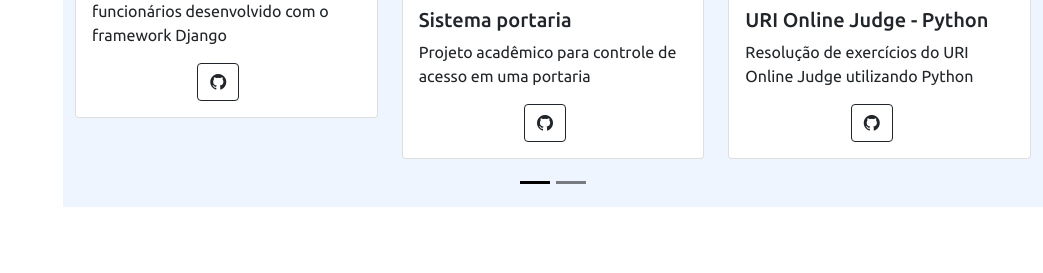
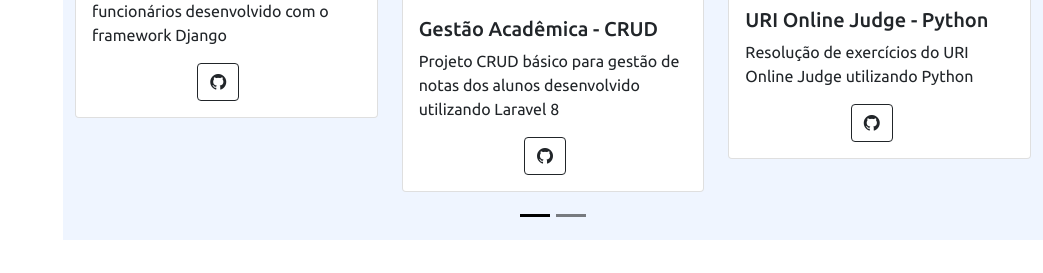
Before and after one commit to brunovhk/portfolio, a Flask app: page / in a window 1280 px wide. Shown: the part 3850-4123 px from the top of the page, without its empty margins (237-1280 px from the left). Run offline with Flask 2, Linux system fonts and the light colour scheme; some libraries are stand-ins or nearby versions.

Commit message:
update portfolio

```diff
--- a/templates/index.html
+++ b/templates/index.html
@@ -294,7 +294,7 @@
                         <div class="row row-cols-1 row-cols-md-3 g-4">
                             <div class="col">
                                 <div class="card">
-                                    <img src="/static/img/django-min.png" class="card-img-top"
+                                    <img src="/static/img/django-min.png" class="card-img-top img-fluid w-100"
                                          alt="Sistema de gestão de funcionários">
                                     <div class="card-body">
                                         <h5 class="card-title">Gestão de funcionários - CRUD</h5>
@@ -308,22 +308,25 @@
                                     </div>
                                 </div>
                             </div>
+
+
                             <div class="col">
                                 <div class="card">
-                                    <img src="/static/img/python.svg" class="card-img-top img-fluid w-100"
-                                         alt="sistema portaria">
+                                    <img src="/static/img/laravel.svg" class="card-img-top img-fluid w-75"
+                                         alt="Gestao academica - CRUD em laravel">
                                     <div class="card-body">
-                                        <h5 class="card-title">Sistema portaria</h5>
-                                        <p class="card-text">Projeto acadêmico para controle de acesso em uma
-                                            portaria</p>
+                                        <h5 class="card-title">Gestão Acadêmica - CRUD</h5>
+                                        <p class="card-text">Projeto CRUD básico para gestão de notas dos alunos
+                                            desenvolvido utilizando Laravel 8</p>
                                         <div class="d-flex justify-content-center">
-                                            <a href="https://github.com/brunovhk/sistema-portaria"
-                                               target='_blank' class="btn btn-outline-dark me-3"><i
-                                                    class="bi bi-github"></i></a>
+                                            <a href="https://github.com/brunovhk/uri-problems/tree/main/python-problems"
+                                               target='_blank'
+                                               class="btn btn-outline-dark me-3"><i class="bi bi-github"></i></a>
                                         </div>
                                     </div>
                                 </div>
                             </div>
+
                             <div class="col">
                                 <div class="card">
                                     <img src="/static/img/python.svg" class="card-img-top img-fluid w-100"
@@ -346,6 +349,23 @@
 
                     <div class="carousel-item" data-bs-interval="2000">
                         <div class="row row-cols-1 row-cols-md-3 g-4">
+                            <div class="col">
+                                <div class="card">
+                                    <img src="/static/img/python.svg" class="card-img-top img-fluid w-100"
+                                         alt="sistema portaria">
+                                    <div class="card-body">
+                                        <h5 class="card-title">Sistema portaria</h5>
+                                        <p class="card-text">Projeto acadêmico para controle de acesso em uma
+                                            portaria</p>
+                                        <div class="d-flex justify-content-center">
+                                            <a href="https://github.com/brunovhk/sistema-portaria"
+                                               target='_blank' class="btn btn-outline-dark me-3"><i
+                                                    class="bi bi-github"></i></a>
+                                        </div>
+                                    </div>
+                                </div>
+                            </div>
+
                             <div class="col">
                                 <div class="card h-100">
                                     <img src="/static/img/python.svg" class="card-img-top img-fluid w-100"
```
Also changed, not shown: static/img/laravel.svg (added).
